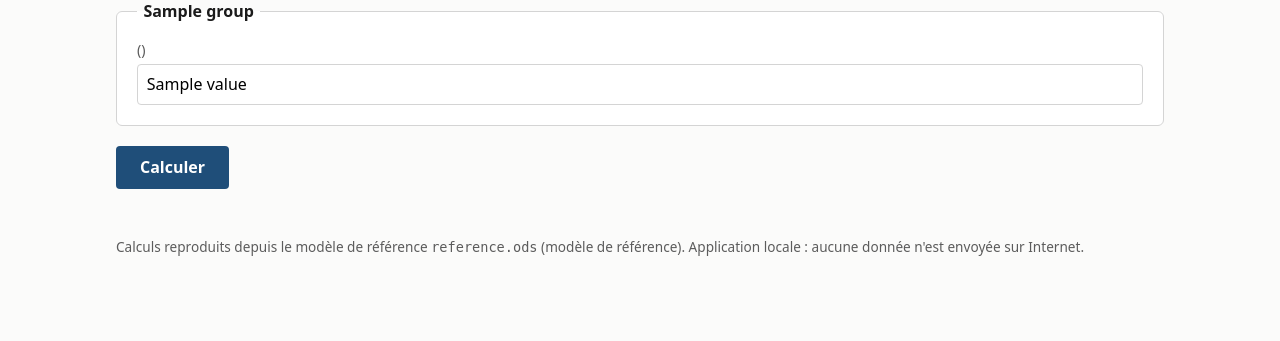
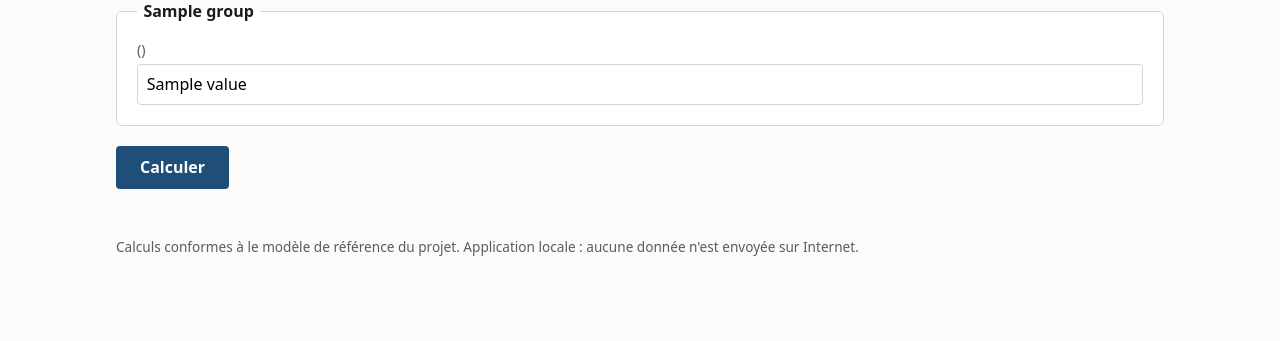
Before and after one commit to Qlexio/trading_position-calculator, a Python web app: template src/trading_position_calculator/templates/index.html in a window 1280 px wide. Shown: the part 131-472 px from the top of the page. Run offline with Jinja, Linux system fonts and the light colour scheme; the template is opened without the code that fills it: most values are stand-ins (such as "Sample title", 1, 10 or a date in 2020).

Commit message:
Rename reference spreadsheet and remove its name from the web app

```diff
--- a/src/trading_position_calculator/templates/index.html
+++ b/src/trading_position_calculator/templates/index.html
@@ -225,8 +225,7 @@
   {% endif %}
 
   <footer>
-    Calculs reproduits depuis le modèle de référence
-    <code>reference.ods</code> (modèle de référence). Application locale :
+    Calculs conformes à le modèle de référence du projet. Application locale :
     aucune donnée n'est envoyée sur Internet.
   </footer>
 </body>
```
